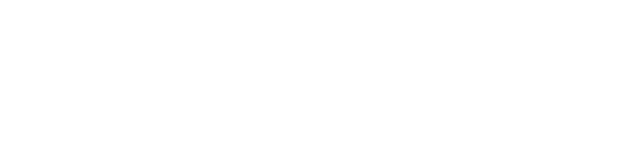
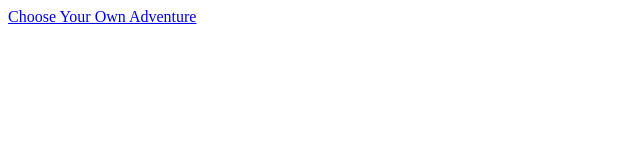
Before and after one commit to cou0943/AdvancedCSFinal.github.io, a plain HTML site: page index.html in a window 1280 px wide. Shown: the whole page, without its empty margins (0-640 px from the left). Drawn offline with Linux system fonts and the light colour scheme.

Commit message:
Update index.html

```diff
--- a/index.html
+++ b/index.html
@@ -1 +1 @@
-<a href= "/CS_Final.html>Choose Your Own Adventure
+<a href= "/Advanced CS Final/CS_Final.html">Choose Your Own Adventure
```
